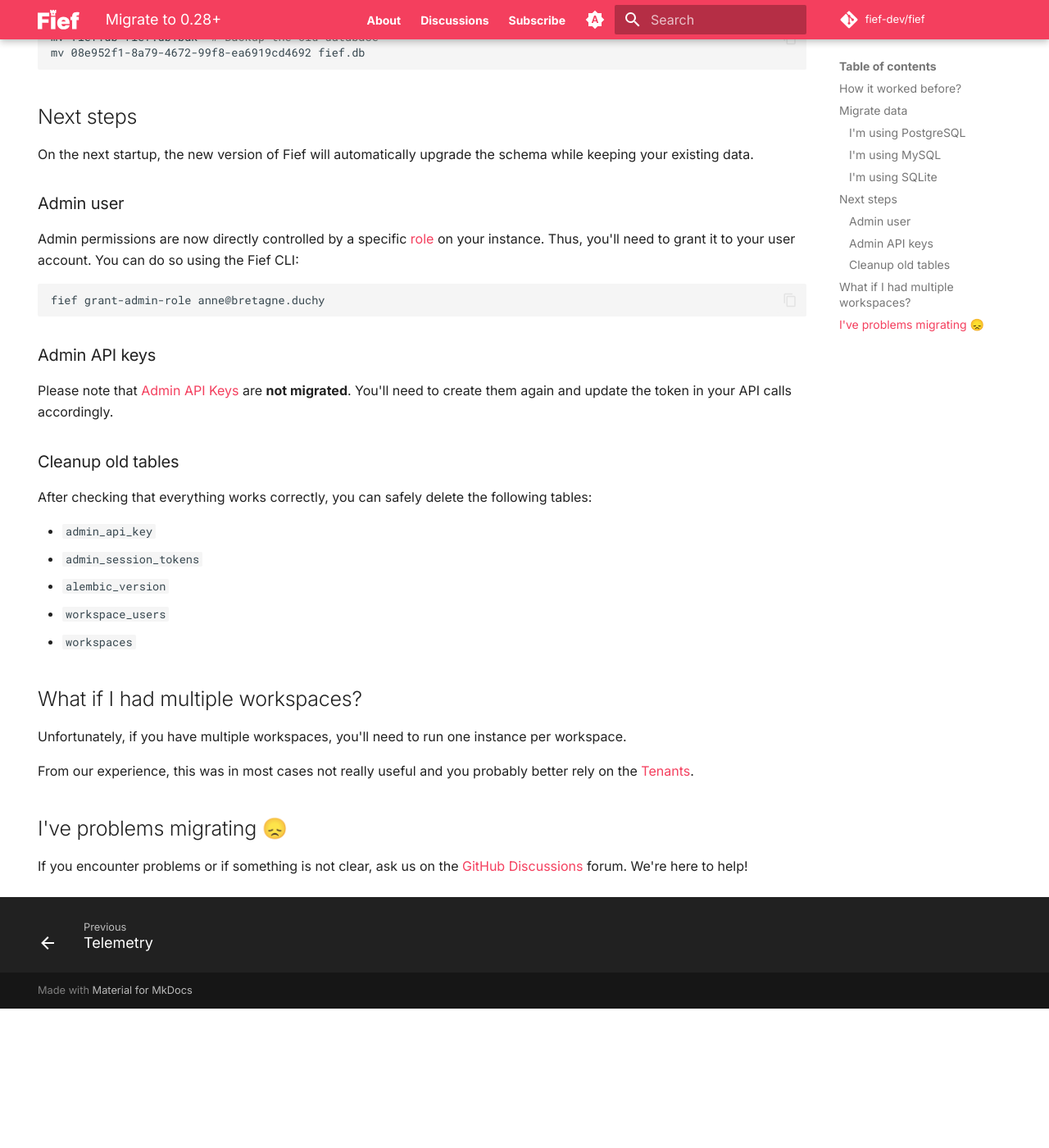
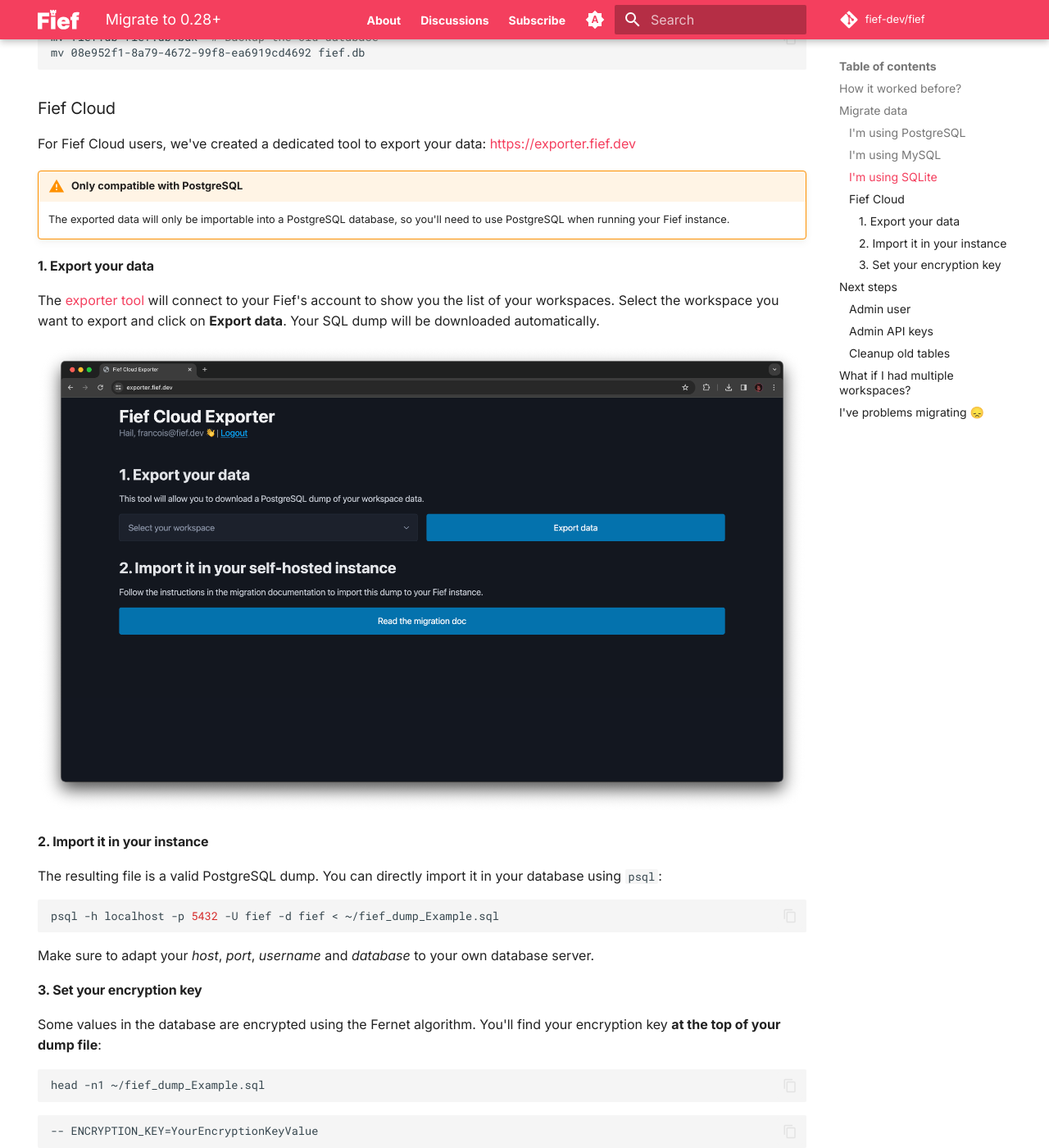
Before and after one commit to fief-dev/docs, an MkDocs documentation site: the page built from docs/migration.md, in a window 1280 px wide and 1400 px high, scrolled down 2542 px. Shown: the whole window at 82% size. Built offline with MkDocs 1.6.1 and Material for MkDocs 9.7.7, drawn with Linux system fonts in a browser that asks for light colours; comment, search, counter and statistics services are not loaded; before the commit the page ends 3772 px from its top, so only the background shows below that; some of the changed text lies outside the part shown.

Commit message:
Add migration steps for Fief Cloud

````diff
--- a/docs/migration.md
+++ b/docs/migration.md
@@ -101,6 +101,43 @@
 mv 08e952f1-8a79-4672-99f8-ea6919cd4692 fief.db
 ```
 
+### Fief Cloud
+
+For Fief Cloud users, we've created a dedicated tool to export your data: [https://exporter.fief.dev](https://exporter.fief.dev)
+
+!!! warning "Only compatible with PostgreSQL"
+    The exported data will only be importable into a PostgreSQL database, so you'll need to use PostgreSQL when running your Fief instance.
+
+#### 1. Export your data
+
+The [exporter tool](https://exporter.fief.dev) will connect to your Fief's account to show you the list of your workspaces. Select the workspace you want to export and click on **Export data**. Your SQL dump will be downloaded automatically.
+
+![Fief Cloud exporter](./assets/images/migrate-cloud-exporter.png)
+
+#### 2. Import it in your instance
+
+The resulting file is a valid PostgreSQL dump. You can directly import it in your database using `psql`:
+
+```bash
+psql -h localhost -p 5432 -U fief -d fief < ~/fief_dump_Example.sql
+```
+
+Make sure to adapt your *host*, *port*, *username* and *database* to your own database server.
+
+#### 3. Set your encryption key
+
+Some values in the database are encrypted using the Fernet algorithm. You'll find your encryption key **at the top of your dump file**:
+
+```bash
+head -n1 ~/fief_dump_Example.sql
+```
+
+```
+-- ENCRYPTION_KEY=YourEncryptionKeyValue
+```
+
+You should set this value as `ENCRYPTION_KEY` in your [environment variables](./self-hosting/environment-variables.md#secrets).
+
 ## Next steps
 
 On the next startup, the new version of Fief will automatically upgrade the schema while keeping your existing data.
````
Also changed, not shown: docs/assets/images/migrate-cloud-exporter.png (added).
